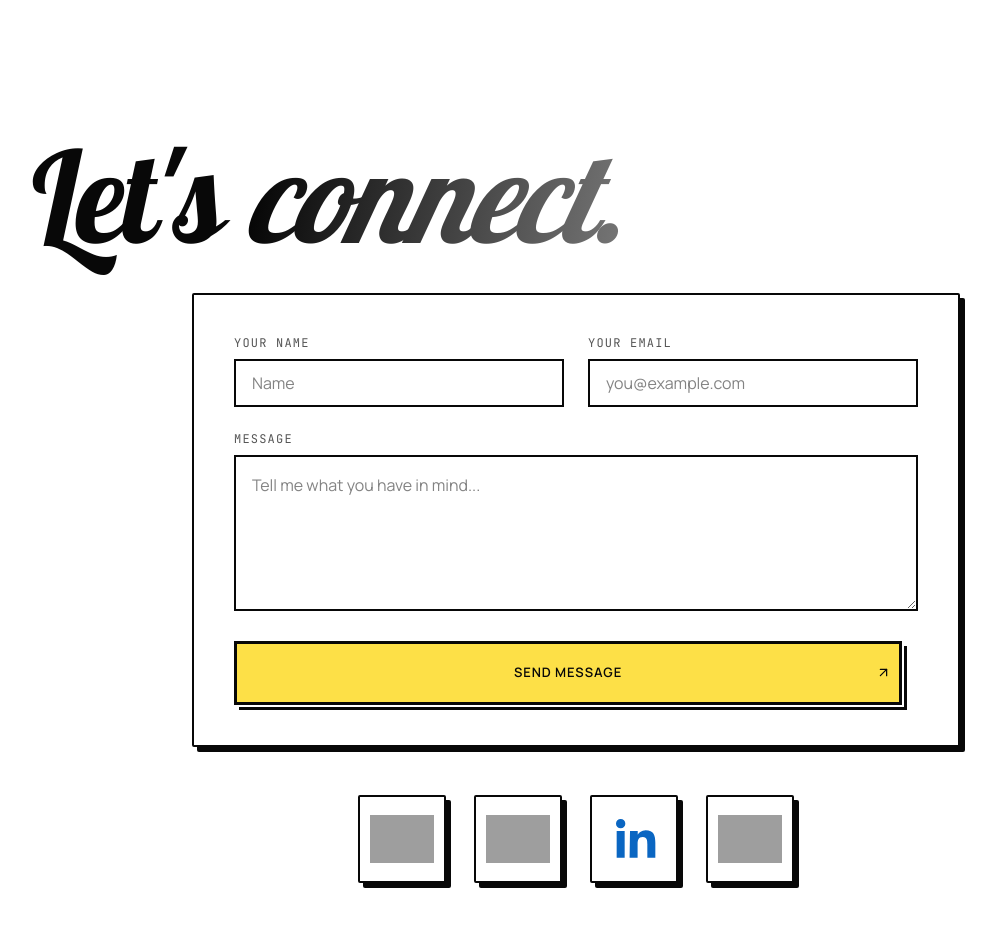
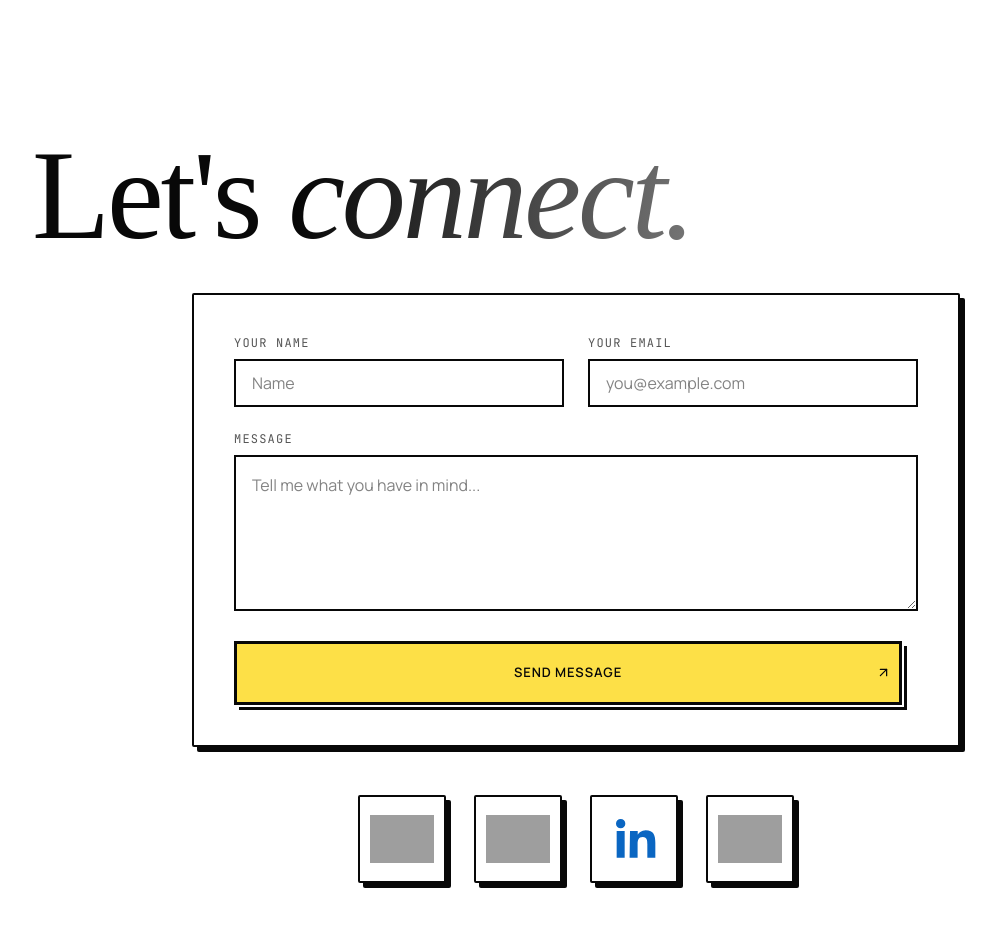
Before and after one commit to AVINASHTIWARI14/portfolio, a React (Vite) app: page / in a window 1280 px wide. Shown: the part 4420-5346 px from the top of the page, without its empty margins (64-1060 px from the left). Built offline with nearby package versions, Linux system fonts and the light colour scheme; grey boxes are pictures that could not be loaded.

Commit message:
Replace Lobster font with Allura

```diff
--- a/src/components/portfolio/Contact.tsx
+++ b/src/components/portfolio/Contact.tsx
@@ -51,7 +51,7 @@ export function Contact() {
     <section id="contact" className="relative overflow-hidden border-t border-border py-24 md:py-36">
       <div className="relative mx-auto max-w-6xl px-5 sm:px-8">
         <Reveal>
-          <h2 className="font-[Lobster] text-[clamp(3rem,10vw,8rem)] leading-[0.9] tracking-tight">
+          <h2 className="font-[Allura] text-[clamp(3rem,10vw,8rem)] leading-[0.9] tracking-tight">
             Let's <em className="text-gradient">connect.</em>
           </h2>
         </Reveal>
```
